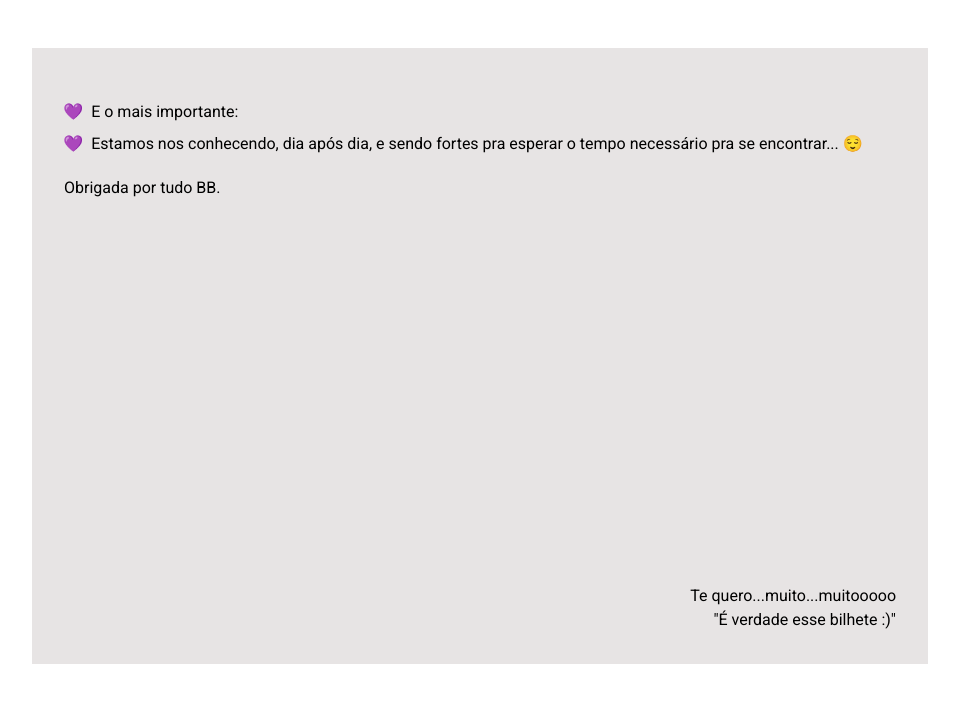
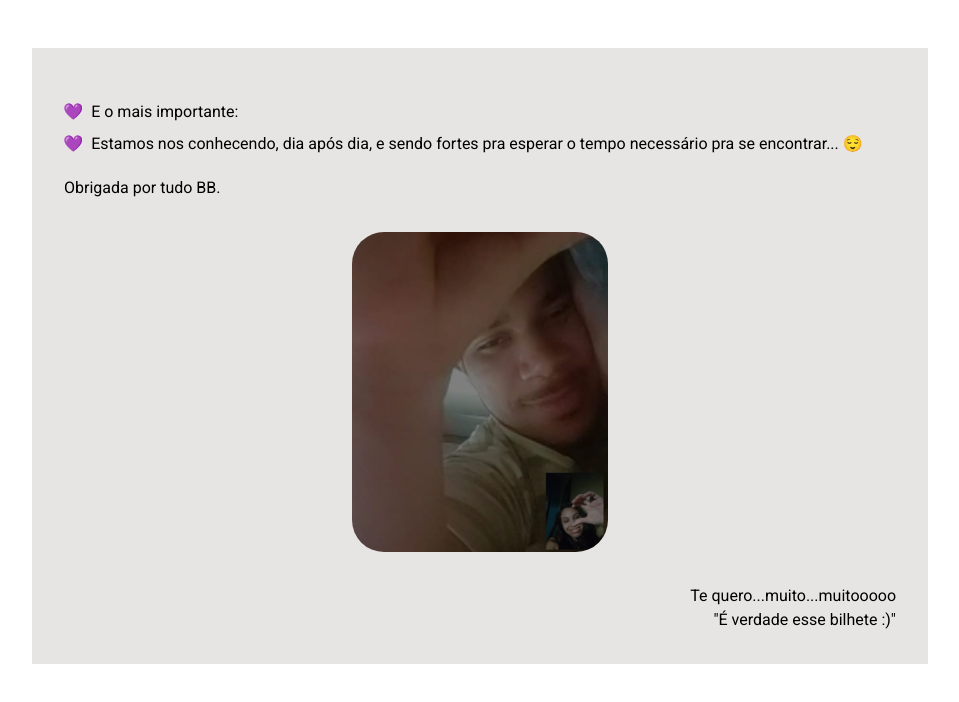
Before and after one commit to Racchel/letter-to-my-love, a plain HTML site: page index.html in a window 1280 px wide. Shown: the part 9420-10122 px from the top of the page, without its empty margins (160-1119 px from the left). Drawn offline with Linux system fonts and the light colour scheme.

Commit message:
images and adjustments

```diff
--- a/style.css
+++ b/style.css
@@ -112,10 +112,12 @@ li:hover {
     margin-bottom: 3rem;
 }
 
+/*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*/
+
 .img-content-text {
     width: 20vw;
     height: 40vh;
-    background-image: url("../17-08/imgs/mor.png");
+    background-image: url("imgs/mor.png");
     background-size: cover;
     background-position: bottom;
     margin: 2rem auto;
```
